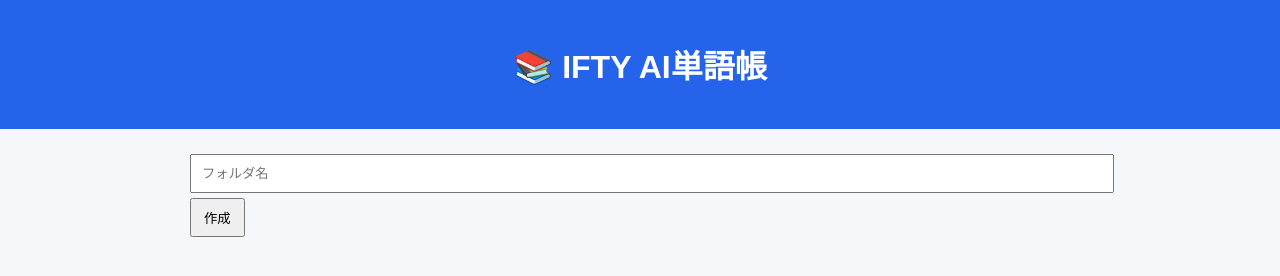
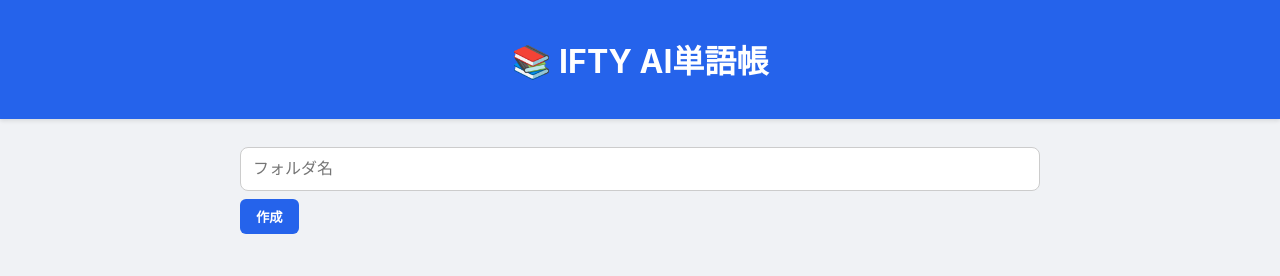
Before and after one commit to Kishita-So/IFTY-, a website: page public/index.html in a window 1280 px wide. Drawn offline with Linux system fonts and the light colour scheme.

Commit message:
Update style.css

```diff
--- a/public/style.css
+++ b/public/style.css
@@ -1,42 +1,65 @@
-body{
-  font-family:sans-serif;
-  background:#f5f7fa;
-  margin:0;
+body {
+  font-family: -apple-system, BlinkMacSystemFont, "Segoe UI", Roboto, sans-serif;
+  background: #f0f2f5;
+  margin: 0;
+  color: #333;
 }
 
-header{
-  background:#2563eb;
-  color:white;
-  text-align:center;
-  padding:20px;
+header {
+  background: #2563eb;
+  color: white;
+  text-align: center;
+  padding: 15px;
+  box-shadow: 0 2px 4px rgba(0,0,0,0.1);
 }
 
-main{
-  max-width:900px;
-  margin:auto;
-  padding:20px;
+main {
+  max-width: 800px;
+  margin: 20px auto;
+  padding: 0 15px;
 }
 
-input{
-  width:100%;
-  padding:10px;
-  margin:5px 0;
+input {
+  width: 100%;
+  padding: 12px;
+  margin: 8px 0;
+  border: 1px solid #ccc;
+  border-radius: 8px;
+  box-sizing: border-box;
+  font-size: 16px;
 }
 
-button{
-  padding:8px 12px;
+button {
+  padding: 8px 16px;
+  background-color: #2563eb;
+  color: white;
+  border: none;
+  border-radius: 6px;
+  cursor: pointer;
+  font-weight: bold;
 }
 
-.folder{
-  background:white;
-  margin-top:20px;
-  padding:15px;
-  border-radius:10px;
+button:hover {
+  background-color: #1d4ed8;
 }
 
-.word{
-  background:#eef4ff;
-  margin-top:10px;
-  padding:10px;
-  border-radius:8px;
+.folder {
+  background: white;
+  margin-top: 20px;
+  padding: 20px;
+  border-radius: 12px;
+  box-shadow: 0 4px 6px rgba(0,0,0,0.05);
 }
+
+.word {
+  background: #f8fafc;
+  border-left: 4px solid #2563eb;
+  margin-top: 12px;
+  padding: 12px 15px;
+  border-radius: 6px;
+}
+
+.word p {
+  margin: 5px 0;
+  font-size: 14px;
+}
```
